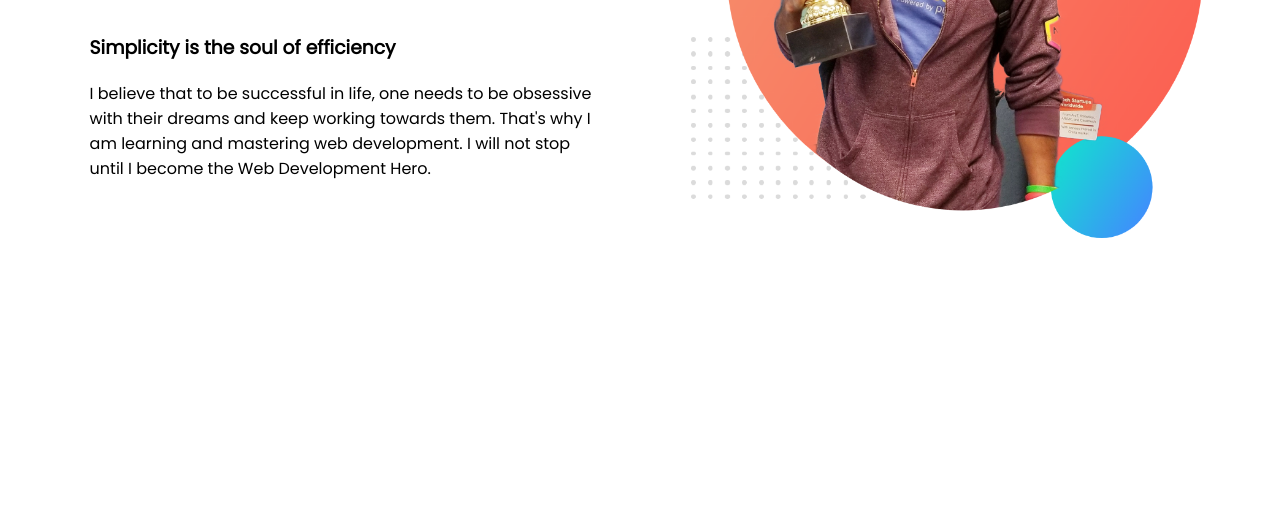
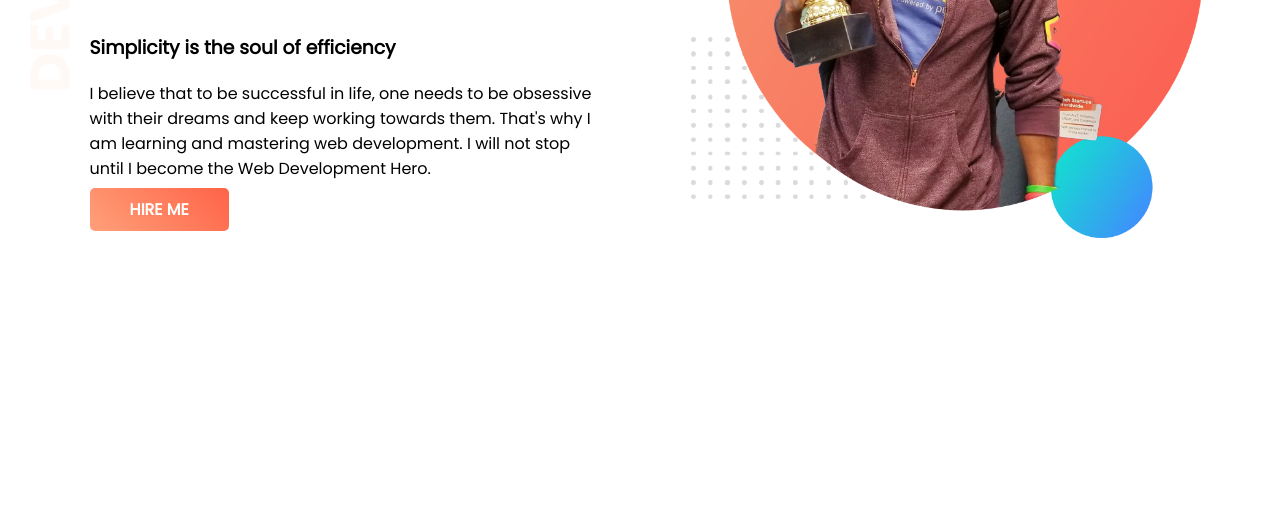
Before and after one commit to AR-Ashik-9997/developer-portfolio, a plain HTML site: page index.html in a window 1280 px wide. Shown: the part 270-800 px from the top of the page. Drawn offline with Linux system fonts and the light colour scheme.

Commit message:
background image set

```diff
--- a/index.html
+++ b/index.html
@@ -14,7 +14,7 @@
     <link rel="stylesheet" href="style.css" />
   </head>
   <body>
-    <section>
+    <section class="top-banner">
       <div class="half-width">
         <h1>Welcome To</h1>
         <h1><span class="color-orange">AR Ashik</span> World</h1>
@@ -25,6 +25,7 @@
           learning and mastering web development. I will not stop until I become
           the Web Development Hero.
         </p>
+        <a target="_blank" href="" class="link-button">HIRE ME</a>
       </div>
       <div class="half-width"><img src="images/jhankar.png" alt="" /></div>
     </section>
--- a/style.css
+++ b/style.css
@@ -1,19 +1,39 @@
 body{
-    margin: 0;
+
     font-family: 'Poppins', sans-serif;
+    margin: 0%;
 }
+
 .color-orange{
     color: orange;
 }
 h1{
     font-size: 55px;
 }
+section{
+    height: 500px;
+    padding-bottom: 150px;
+}
 .half-width{
     width: 40%;
     margin-left: 5%;
     padding-left: 2%;
     float: left;
+
 }
 .half-width img{
     width: 100%;
 }
+.link-button{
+    text-decoration: none;
+    background-image: linear-gradient(45deg,lightsalmon, tomato);
+    padding: 10px 40px;
+    border-radius: 5px;
+    color: white;
+    font-weight: 700;
+
+}
+.top-banner{
+   background-image: url("images/top-banner.png");
+   background-repeat: no-repeat;
+}
```
